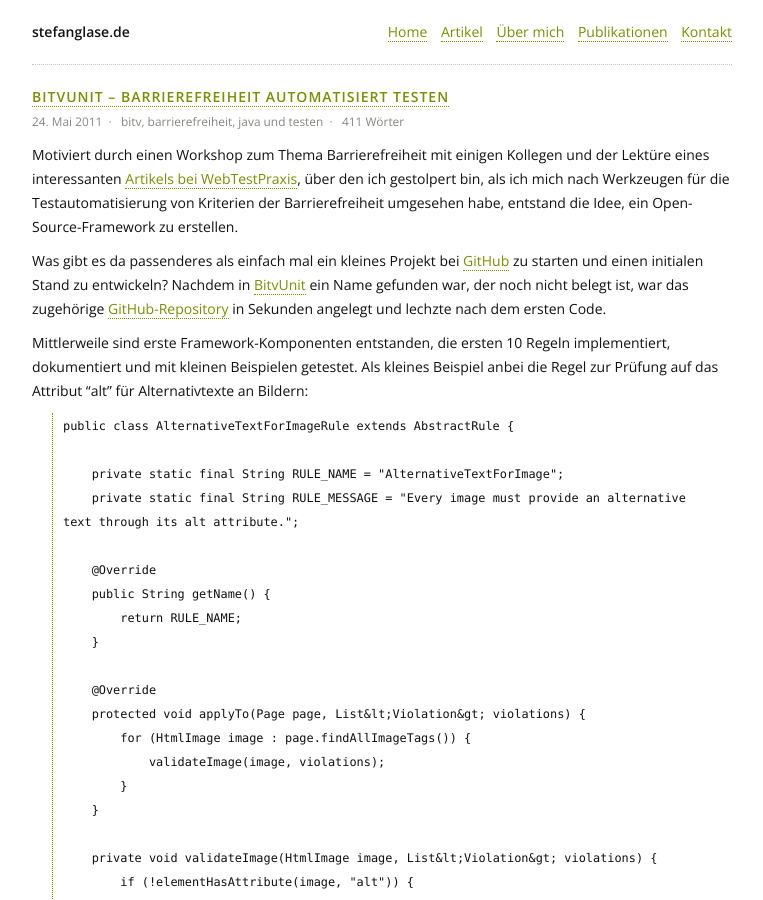
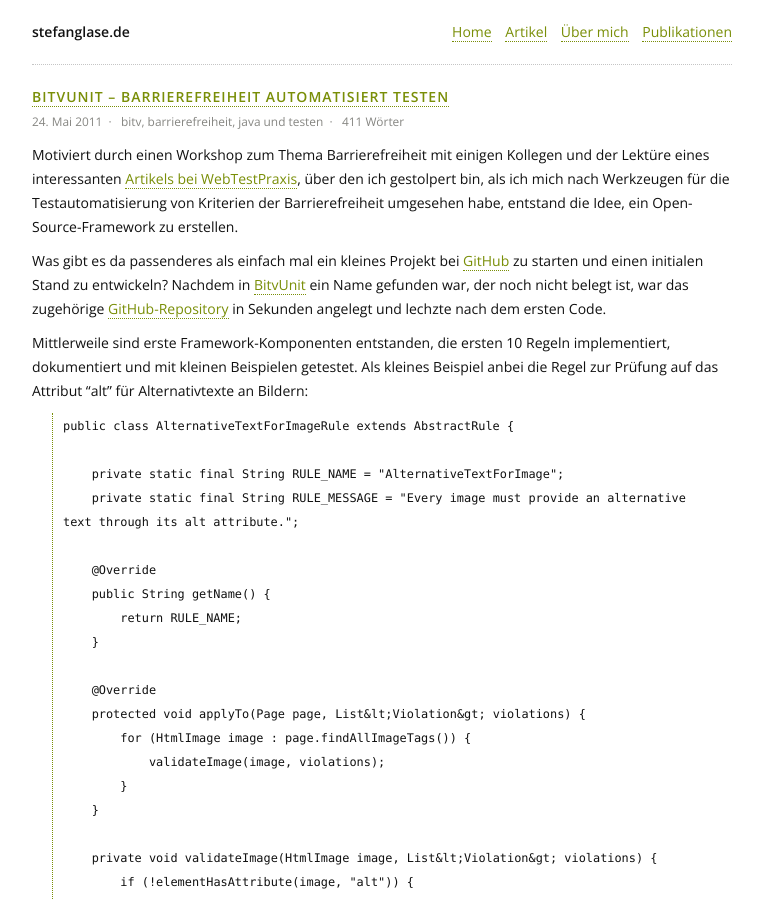
Before and after one commit to codescape/codescape.github.com, a Jekyll site: the page built from index.markdown, in a window 1280 px wide and 900 px high. Shown: the whole window, without its empty margins (258-1021 px from the left). Built offline with Jekyll 4.4.1, drawn with Linux system fonts in a browser that asks for light colours; nearby versions of some CDN libraries.

Commit message:
removed contact link

```diff
--- a/_layouts/default.html
+++ b/_layouts/default.html
@@ -28,7 +28,6 @@
           <li><a href="/archive">Artikel</a></li>
           <li><a href="/about">Über mich</a></li>
           <li><a href="/publications">Publikationen</a></li>
-          <li><a href="/contact">Kontakt</a></li>
         </ul>
       </nav>
     </header>
```
